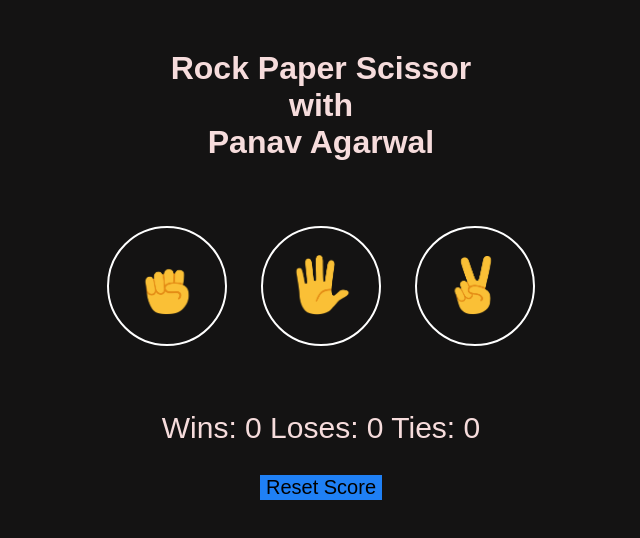
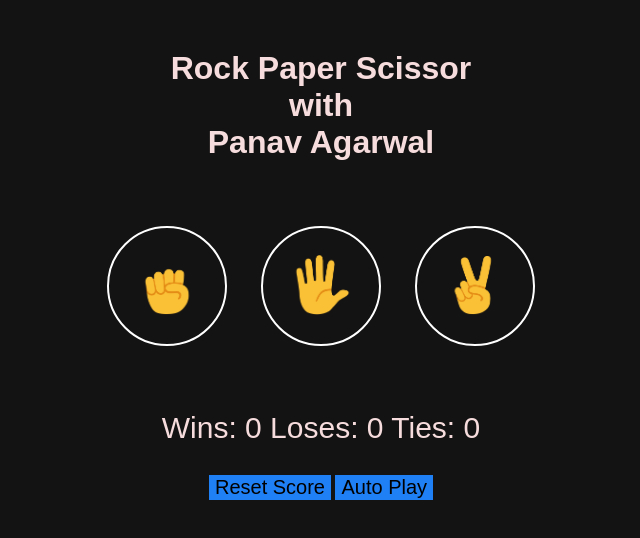
Before and after one commit to PanavAgarwal-03/rock-paper-scissors, a plain HTML site: page index.html in a window 1280 px wide. Shown: the whole page, without its empty margins (319-959 px from the left). Drawn offline with Linux system fonts and the light colour scheme.

Commit message:
add auto play feature

```diff
--- a/index.html
+++ b/index.html
@@ -17,6 +17,7 @@
     <p id="status" class="status"></p>
     <p id="score-text" class="score-text"></p>
     <button id="reset-button" class="reset-button" onclick="resetScore();">Reset Score</button>
+    <button id="auto-play-button" class="auto-play-button" onclick="startAutoPlay();">Auto Play</button>
 
     <script src="script.js"></script>
 </body>
--- a/script.js
+++ b/script.js
@@ -88,6 +88,22 @@ function getResult(playerMove , computerMove){
         }
     }
 }
+let intervalId = null;
+
+function startAutoPlay(){
+    const autoPlayButton = document.getElementById('auto-play-button');
+    if(intervalId===null){
+        playGame(getComputerMove());
+        intervalId = setInterval(function(){playGame(getComputerMove())} , 1000);
+        autoPlayButton.classList.add('auto-play-button-playing');
+    }
+    else{
+        clearInterval(intervalId);
+        intervalId = null;
+        autoPlayButton.classList.remove('auto-play-button-playing');
+
+    }
+}
 
 
 function resetScore(){
--- a/style.css
+++ b/style.css
@@ -43,9 +43,13 @@ body{
     font-size: 30px;
 }
 
-.reset-button{
+.reset-button , .auto-play-button{
     background-color:rgb(31, 128, 245);
     font-size: 20px;
     border : none;
     cursor: pointer;
 }
+
+.auto-play-button-playing{
+    background-color: green;
+}
```
